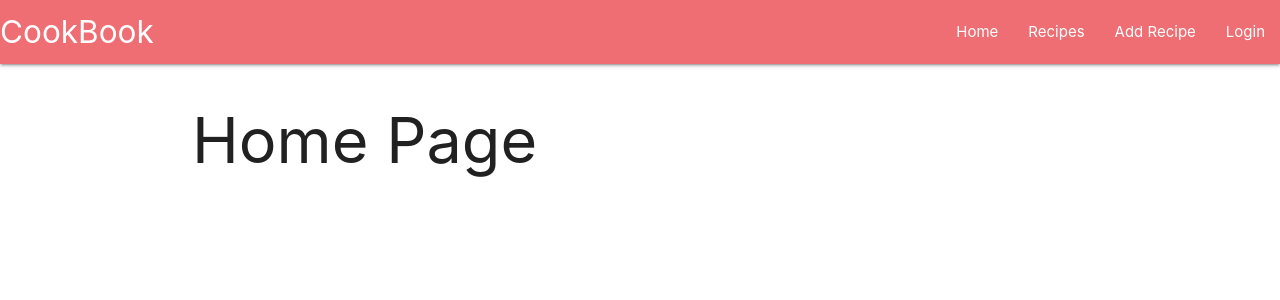
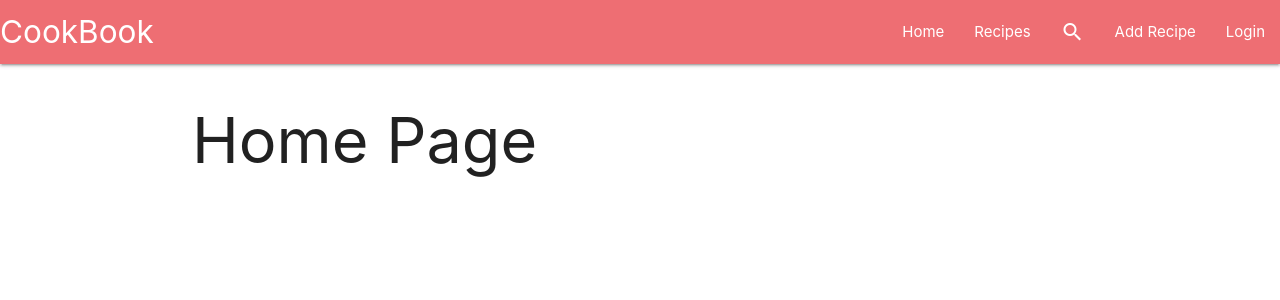
Before and after one commit to Code-Institute-Submissions/CookBookApp, a Flask app: page / in a window 1280 px wide. Shown: the top 300 px of the page. Run offline with Flask 2, Linux system fonts and the light colour scheme.

Commit message:
add link

```diff
--- a/templates/base.html
+++ b/templates/base.html
@@ -22,6 +22,7 @@
                             <ul id="nav-mobile" class="right hide-on-med-and-down">
                                 <li><a href="/">Home</a></li>
                                 <li><a href="{{ url_for('recipes') }}">Recipes</a></li>
+                                <li><a href="{{ url_for('search_recipes') }}"><i class="material-icons">search</i></a></li>
                                 <li><a href="{{ url_for('add_recipe') }}">Add Recipe</a></li>
 
                                 {% if username %}
@@ -34,6 +35,7 @@
                             <ul class="sidenav" id="mobile-demo">
                                 <li><a href="/">Home</a></li>
                                 <li><a href="{{ url_for('recipes') }}">Recipes</a></li>
+                                <li><a href="{{ url_for('search_recipes') }}">Search</a></li>
                                 <li><a href="{{ url_for('add_recipe') }}">Add Recipe</a></li>
 
                                 {% if username %}
```
